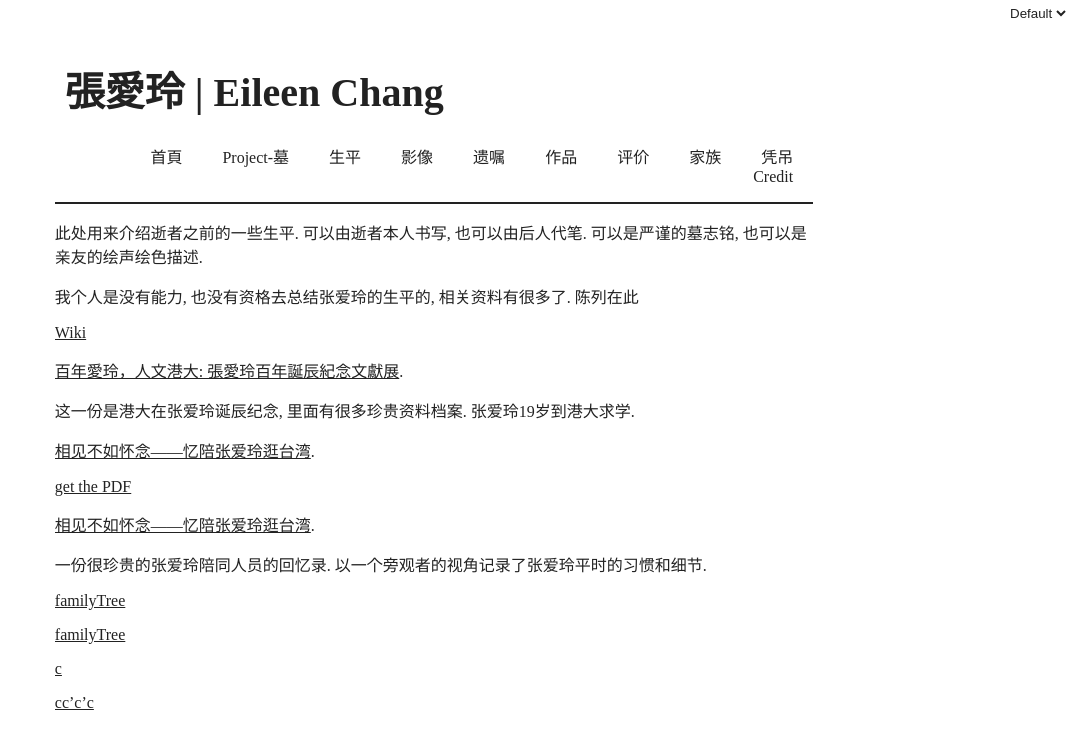
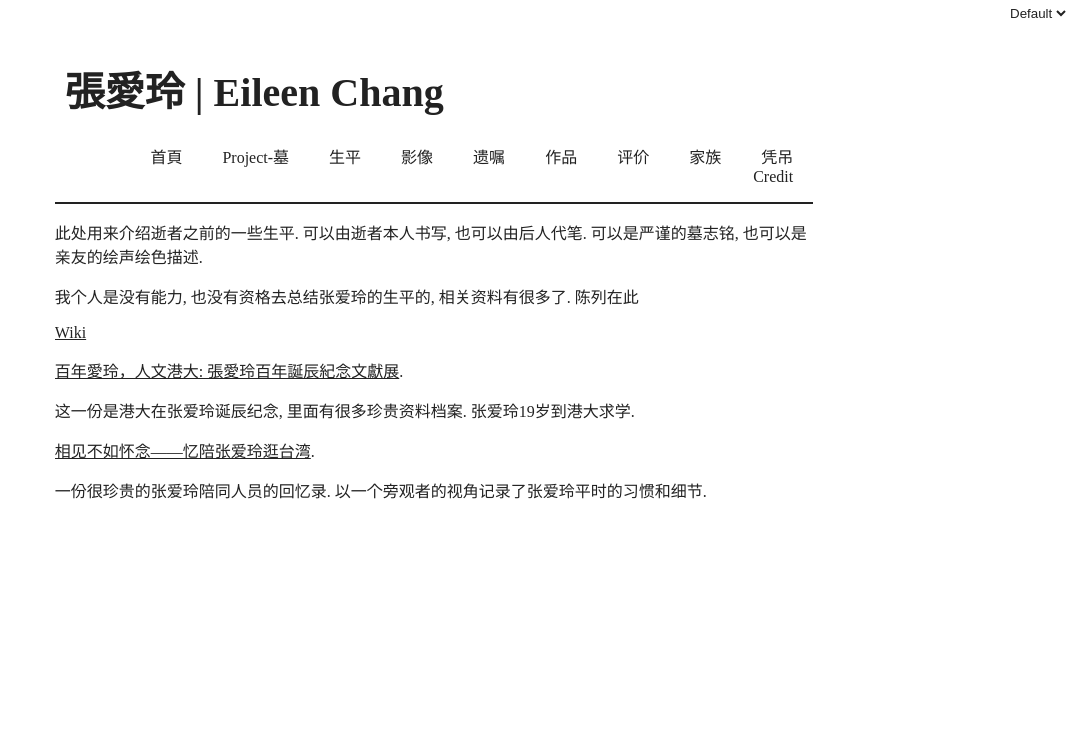
Before and after one commit to AsheBlade/Tomb, a Jekyll site: the page built from about.md, in a window 1280 px wide. Shown: the top 749 px of the page, without its empty margins (206-1280 px from the left). Built offline with Jekyll 4.4.1, drawn with Linux system fonts in a browser that asks for light colours.

Commit message:
Update about.md

```diff
--- a/about.md
+++ b/about.md
@@ -14,18 +14,7 @@ permalink: /about/
 
 这一份是港大在张爱玲诞辰纪念, 里面有很多珍贵资料档案.  张爱玲19岁到港大求学.
 
-[相见不如怀念——忆陪张爱玲逛台湾]( {{ site.url }} /_research/相见不如怀念——忆陪张爱玲逛台湾.pdf).
 
-[get the PDF]({{ site.url }}/_research/c.pdf)
-
-[相见不如怀念——忆陪张爱玲逛台湾](/assets/Family_Tree.png).
+[相见不如怀念——忆陪张爱玲逛台湾](/assets/相见不如怀念——忆陪张爱玲逛台湾.pdf).
 
 一份很珍贵的张爱玲陪同人员的回忆录. 以一个旁观者的视角记录了张爱玲平时的习惯和细节.
-
-[familyTree](/assets/favicon.png)
-
-[familyTree](/assets/favicon.png)
-
-[c](/assets/相见不如怀念——忆陪张爱玲逛台湾.pdf)
-
-[cc'c'c](/assets/_research/c.pdf)
```
